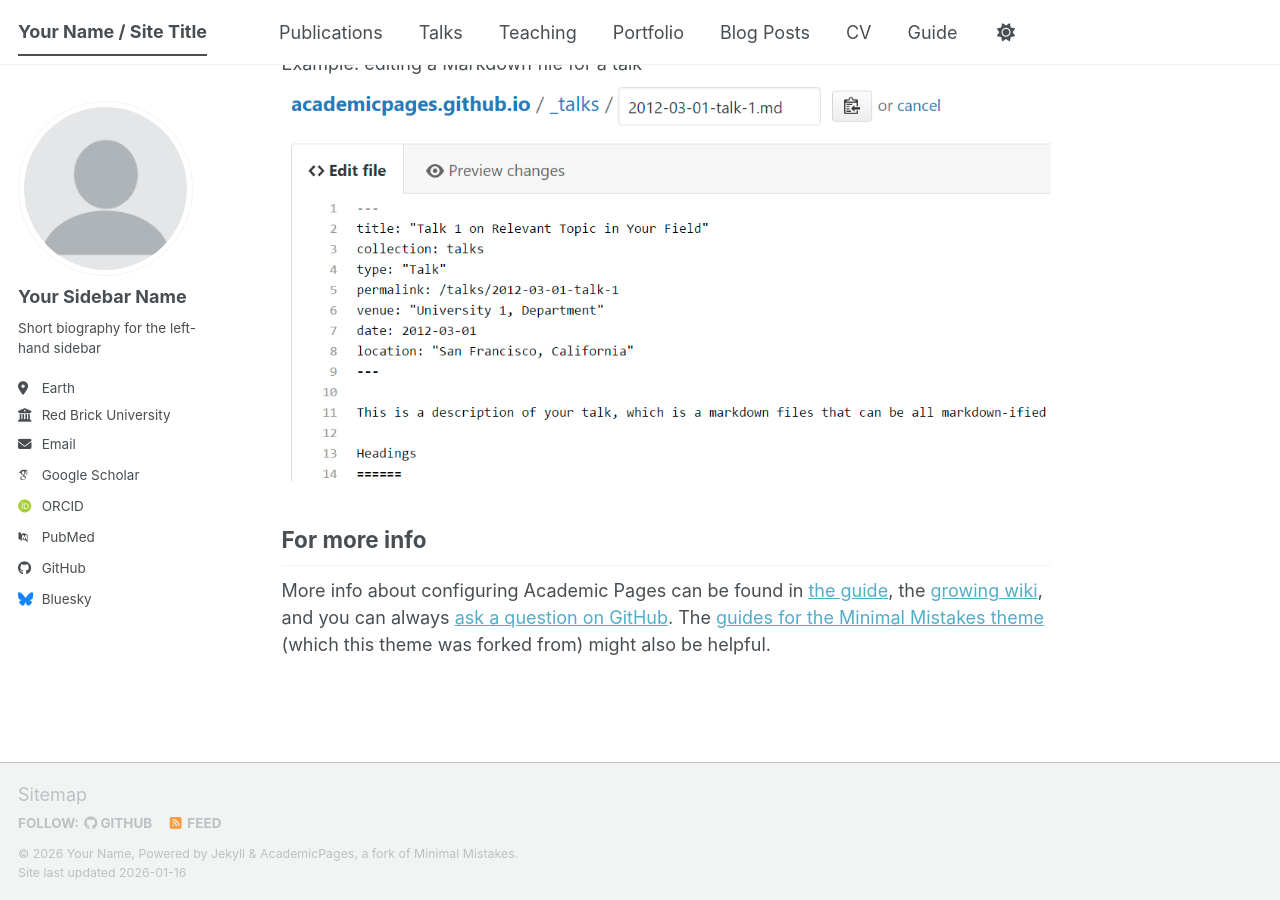
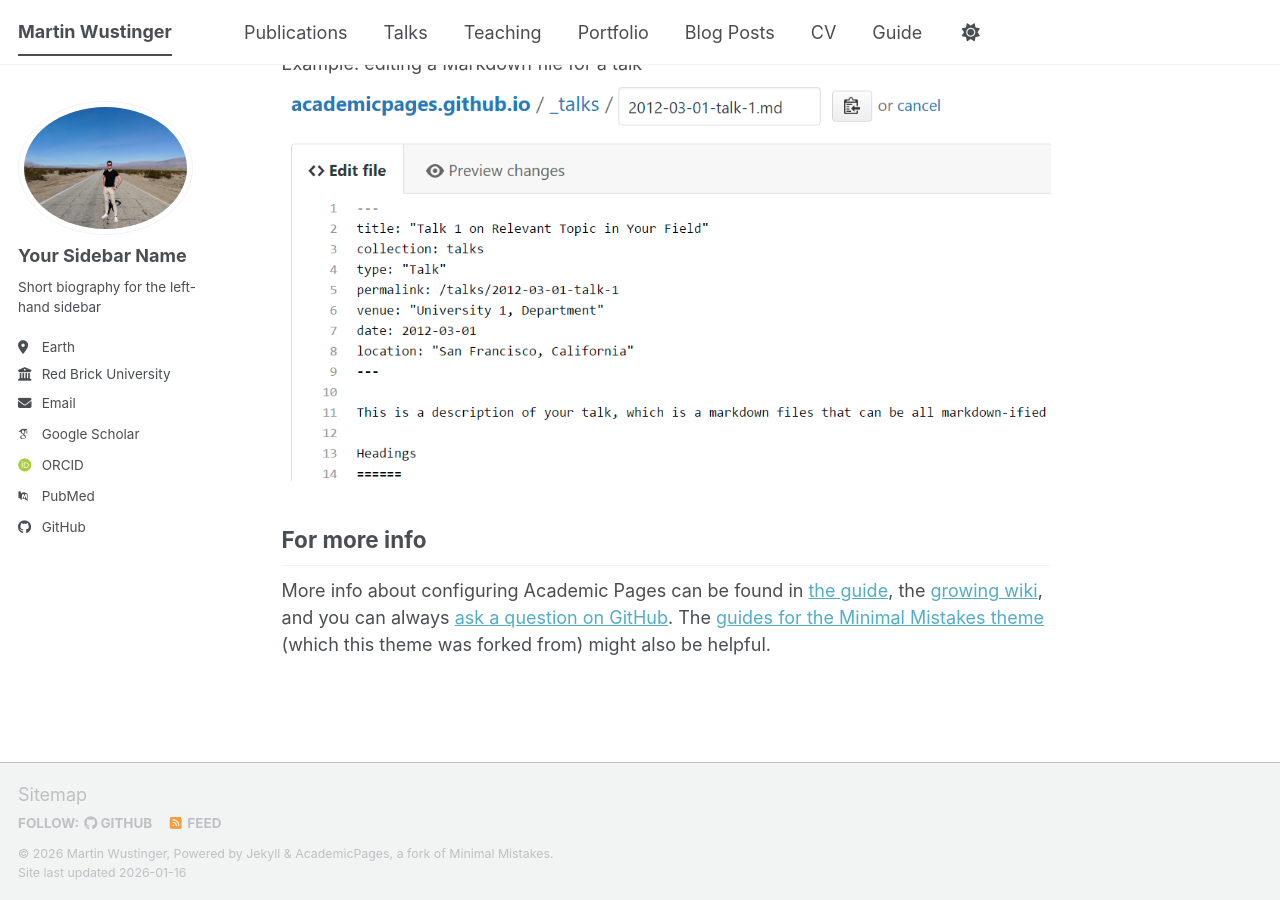
Before and after one commit to mwustinger/github.io, a Jekyll site: the page built from _pages/about.md, in a window 1280 px wide and 900 px high, scrolled down 2720 px. Built offline with Jekyll 4.4.1, drawn with Linux system fonts in a browser that asks for light colours; some web fonts are replaced; a script bundle is joined from its source files by our own code; library files that are not in the unit come from our copies.

Commit message:
Addid NAme and Picture

```diff
--- a/_config.yml
+++ b/_config.yml
@@ -9,21 +9,21 @@
 # Basic Site Settings
 locale                   : "en-US"
 site_theme               : "default" # The available themes options are "default", "air", "sunrise", "mint", "dirt" and "contrast"
-title                    : "Your Name / Site Title"
+title                    : "Martin Wustinger"
 title_separator          : "-"
-name                     : &name "Your Name"
-description              : &description "Your Name's academic portfolio"   # Update this with a general description of your site, this is the default if not overridden by a page
-url                      : https://academicpages.github.io # The base hostname & protocol for your site e.g. "https://[your GitHub username].github.io",
+name                     : &name "Martin Wustinger"
+description              : &description "Martin Wustinger's academic portfolio"   # Update this with a general description of your site, this is the default if not overridden by a page
+url                      : https://mwustinger.github.io # The base hostname & protocol for your site e.g. "https://[your GitHub username].github.io",
                                                            # or if you already have some other page hosted on Github then use "https://[your GitHub username].github.io/[Your Repo Name]"
 baseurl                  : "" # the subpath of your site, e.g. "/blog"
-repository               : "academicpages/academicpages.github.io"
+repository               : "mwustinger/github.io"
 
 # Site Author - The following control what appear as part of the author content on the side bar.
 #               If a field is blank the icon and link will not appear, otherwise it will be shown.
 #               Additional customization can be done by editing /_includes/author-profile.html
 author:
   # Biographic information
-  avatar           : "profile.png"
+  avatar           : "profile.jpeg"
   name             : "Your Sidebar Name"
   pronouns         : # example: "she/her"
   bio              : "Short biography for the left-hand sidebar"
@@ -57,7 +57,7 @@
 
   # Social media
   artstation       : # Username
-  bluesky          : "bsky.app" # Replace this with you Bluesky username
+  bluesky          : # "bsky.app" # Replace this with you Bluesky username
   facebook         : # Username
   flickr           : # Username
   foursquare       : # Username
```
Also changed, not shown: images/profile.jpeg (added).
